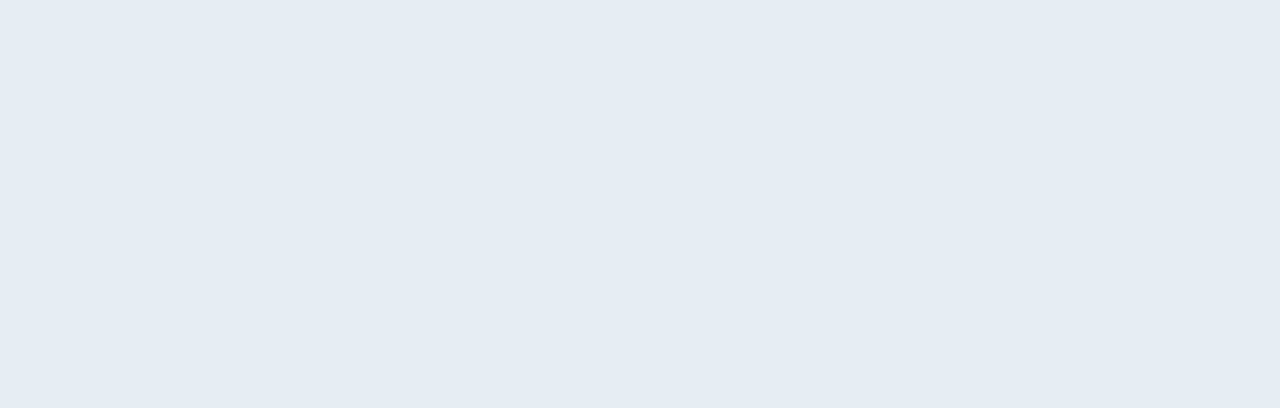
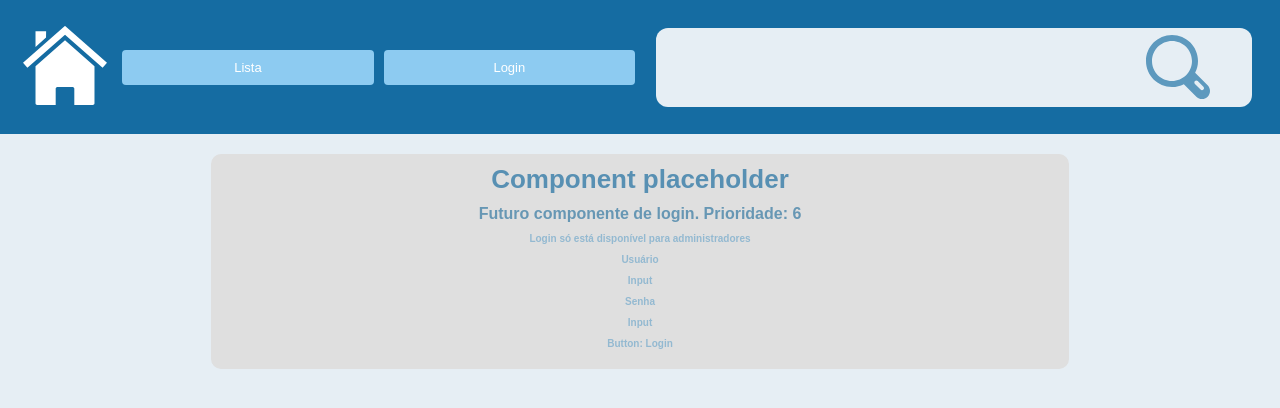
Before and after one commit to DioneMartins/biblioteca-cp2, a React (Create React App) app: page /login in a window 1280 px wide. Before the commit this address had no page. Shown: the top 408 px of the page. Built offline with nearby package versions, Linux system fonts and the light colour scheme.

Commit message:
Added component for tracking unfinished pages and priorities

```diff
--- /dev/null
+++ b/src/components/debugWorkInProgress/DebugWorkInProgress.jsx
@@ -0,0 +1,24 @@
+import React from 'react';
+import PropTypes from 'prop-types';
+import { wrapper, compholder, future, itemDiv, itemP } from './DebugWorkInProgress.module.css';
+
+export default function DebugWorkInProgress({ pageName, message }) {
+  return (
+    <div className={wrapper}>
+      <p className={compholder}>Component placeholder</p>
+      <p className={future}>{pageName}</p>
+      {message.map((item) => {
+        return (
+          <div key={item} className={itemDiv}>
+            <p className={itemP}>{item}</p>
+          </div>
+        );
+      })}
+    </div>
+  );
+}
+
+DebugWorkInProgress.propTypes = {
+  pageName: PropTypes.string.isRequired,
+  message: PropTypes.arrayOf(PropTypes.string).isRequired,
+};
--- /dev/null
+++ b/src/components/debugWorkInProgress/DebugWorkInProgress.module.css
@@ -0,0 +1,37 @@
+.wrapper {
+  background-color: rgb(223, 223, 223);
+  width: 65vw;
+  border-radius: 10px;
+  margin: auto;
+  margin-top: 20px;
+  margin-bottom: 20px;
+  padding: 10px 1vw 10px 1vw;
+}
+
+.compholder {
+  color: #5890b3;
+  font-size: 26px;
+  text-align: center;
+  font-weight: bolder;
+  margin-bottom: 10px;
+}
+
+.future{
+  color: #6797b4;
+  font-size: 16px;
+  text-align: center;
+  font-weight: bold;
+  margin-bottom: 10px;
+}
+
+.itemDiv{
+  text-align: center;
+  margin-bottom: 10px;
+}
+
+.itemP{
+  color: #93b9d1;
+  font-size: 10px;
+  font-weight: 600;
+  margin-bottom: 0px;
+}
--- a/src/components/index.jsx
+++ b/src/components/index.jsx
@@ -1,3 +1,4 @@
 export { default as Header } from './header/Header';
 export { default as Navbar } from './navbar/Navbar';
 export { default as BookCard } from './bookCards/BookCard';
+export { default as Unfinished } from './debugWorkInProgress/DebugWorkInProgress';
--- a/src/pages/home/Home.jsx
+++ b/src/pages/home/Home.jsx
@@ -1,12 +1,23 @@
 import React from 'react';
-import { Header, Navbar, BookCard } from '../../components';
+import { Header, Navbar, Unfinished } from '../../components';
 
 export default function Home() {
   return (
     <div>
       <Header />
       <Navbar />
-      <BookCard />
+      <Unfinished
+        pageName="DEV INFO: MISSING SEARCH. Prioridade: 1"
+        message={['Next in production line']}
+      />
+      <Unfinished
+        pageName="Futuro componente de inicialização. Prioridade: 3"
+        message={['Card do YouTube', 'Card do blog', 'Card do Instagram']}
+      />
+      <Unfinished
+        pageName="Futuro componente do rodapé. Prioridade: 4"
+        message={['Direito de uso', 'Github', 'Email de contato', 'Autores']}
+      />
     </div>
   );
 }
--- a/src/pages/index.jsx
+++ b/src/pages/index.jsx
@@ -1 +1,3 @@
 export { default as Home } from './home/Home';
+export { default as List } from './list/List';
+export { default as Login } from './login/Login';
--- /dev/null
+++ b/src/pages/list/List.jsx
@@ -0,0 +1,19 @@
+import React from 'react';
+import { Navbar, BookCard, Unfinished } from '../../components';
+
+export default function List() {
+  return (
+    <div>
+      <Navbar />
+      <Unfinished
+        pageName="Futuro componente de header. Prioridade: 2"
+        message={['Aleatorização', 'Contagem']}
+      />
+      <BookCard />
+      <Unfinished
+        pageName="Futuro componente de paginação. Prioridade: 5"
+        message={['Itens de paginação']}
+      />
+    </div>
+  );
+}
--- /dev/null
+++ b/src/pages/login/Login.jsx
@@ -0,0 +1,21 @@
+import React from 'react';
+import { Navbar, Unfinished } from '../../components';
+
+export default function Login() {
+  return (
+    <div>
+      <Navbar />
+      <Unfinished
+        pageName="Futuro componente de login. Prioridade: 6"
+        message={[
+          'Login só está disponível para administradores',
+          'Usuário',
+          'Input',
+          'Senha',
+          'Input',
+          'Button: Login',
+        ]}
+      />
+    </div>
+  );
+}
--- a/src/router/Router.jsx
+++ b/src/router/Router.jsx
@@ -1,11 +1,13 @@
 import React from 'react';
 import { Route, Routes } from 'react-router-dom';
-import { Home } from '../pages';
+import { Home, List, Login } from '../pages';
 
 export default function Router() {
   return (
     <Routes>
       <Route path="/" element={<Home />} />
+      <Route path="/lista" element={<List />} />
+      <Route path="/login" element={<Login />} />
     </Routes>
   );
 }
```
